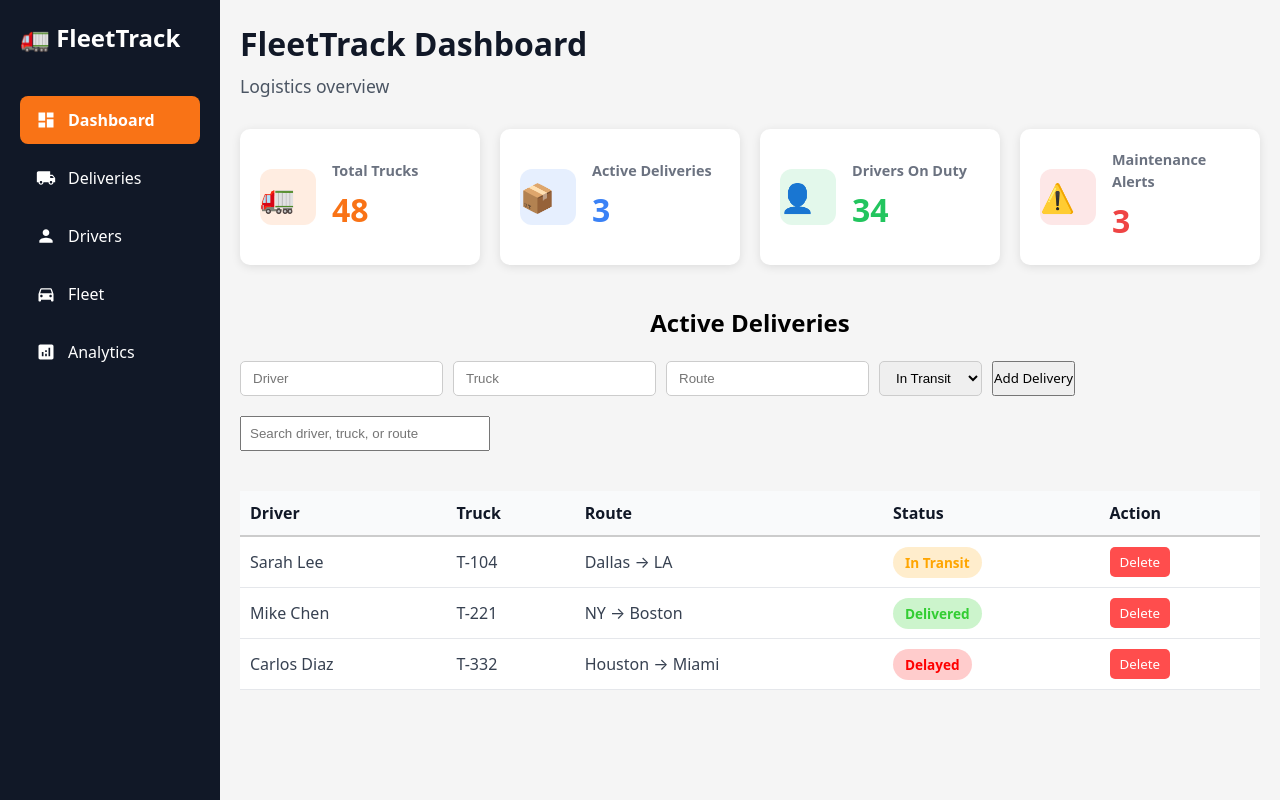
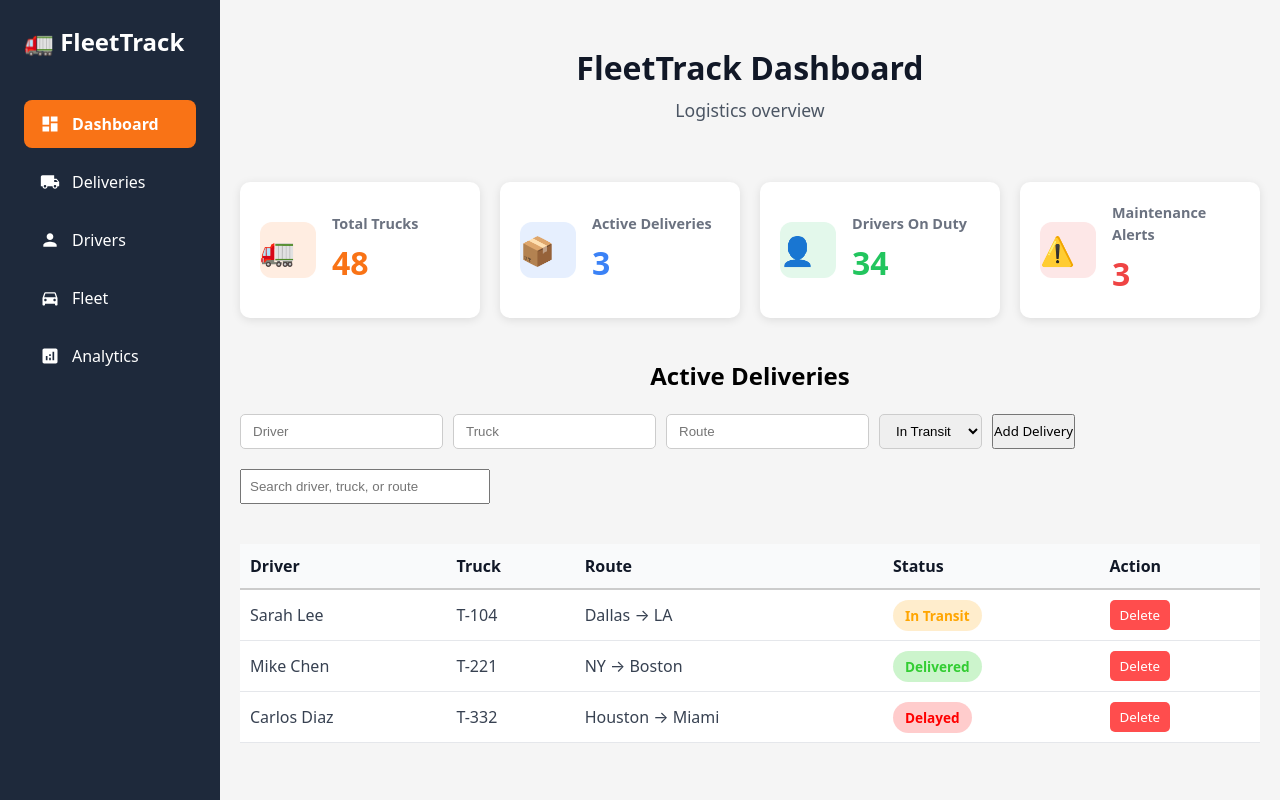
Before and after one commit to crispcodews/fleettrack, a React (Vite) app: page / in a window 1280 px wide. Built offline with nearby package versions, Linux system fonts and the light colour scheme.

Commit message:
Fixed Hamburger Menu for Mobile View

```diff
--- a/src/styles/Dashboard.css
+++ b/src/styles/Dashboard.css
@@ -8,6 +8,8 @@
 /* Header */
 .dashboard-header {
   margin-bottom: 10px;
+  padding: 24px;
+  text-align: center;
 }
 
 .dashboard-header h1 {
@@ -32,3 +34,9 @@ Each card uses flex: 1 internally to fill avaliable space evenly.
   gap: 20px;
   margin: 30px 0 40px 0;
 }
+
+@media (max-width: 767px) {
+  .dashboard-header {
+    padding-left: 60px;
+  }
+}
--- a/src/styles/Sidebar.css
+++ b/src/styles/Sidebar.css
@@ -23,11 +23,22 @@
     color: white;
     padding: 60px 20px 20px 20px; /* Top padding clears the hamburger button */
     z-index: 999;
+    box-sizing: border-box;
+    min-height: 100vh;
+    overflow-y: auto;
 }
 
 /* Desktop sidebar is hidden on mobile */
-.side-desktop {
+.sidebar-desktop {
     display: none;
+    width: 260px;
+    height: 100vh;
+    background-color: #1e293b;
+    color: white;
+    padding: 24px;
+    box-sizing: border-box;
+    overflow-y: auto;
+    flex-shrink: 0;
 }
 
 /* Desktop layout */
@@ -42,10 +53,5 @@
     .sidebar-desktop {
         display: block;
         width: 220px;
-        min-height: 100vh;
-        background: #111827;
-        color: white;
-        padding: 20px;
-        flex-shrink: 0; /* Prevents sidebar from shrinking in the flex layout */
     }
 }
```
